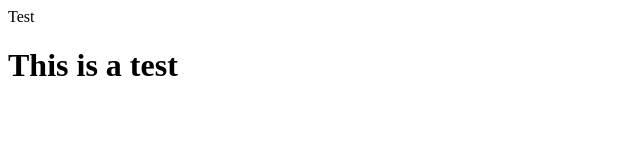
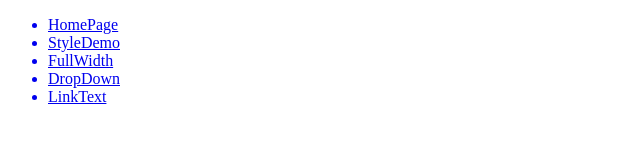
Before and after one commit to zymrytekabashi/PWWW18-19_GR5, a plain HTML site: page index.html in a window 1280 px wide. Shown: the whole page, without its empty margins (0-640 px from the left). Drawn offline with Linux system fonts and the light colour scheme.

Commit message:
po i beje commit

```diff
--- a/index.html
+++ b/index.html
@@ -4,15 +4,36 @@ To change this license header, choose License Headers in Project Properties.
 To change this template file, choose Tools | Templates
 and open the template in the editor.
 -->
-<html>
+
     <head>
-        <title>TODO supply a title</title>
+        <title>Punimi</title>
         <meta charset="UTF-8">
         <meta name="viewport" content="width=device-width, initial-scale=1.0">
     </head>
+
     <body>
-        <div>Test</div>
-        <h1> This is a test
-        </h1>
+        <div id="header">
+
+
+
+        </div>
+        <div id="navArea">
+            <ul id="nav">
+                <a href="#">
+                    <li>HomePage</li>
+                </a>
+                <a href="#"><li>StyleDemo</li></a>
+                <a href="#"><li>FullWidth</li></a>
+                <a href="#"><li>DropDown
+                    </li></a>
+                <a href="#"><li>LinkText</li></a>
+            </ul>
+        </div><br/>
+        <table>
+            <tr>
+                <td colspan="5" rowspan="7"></td>
+            </tr>
+        </table>
+
+
     </body>
-</html>
```
